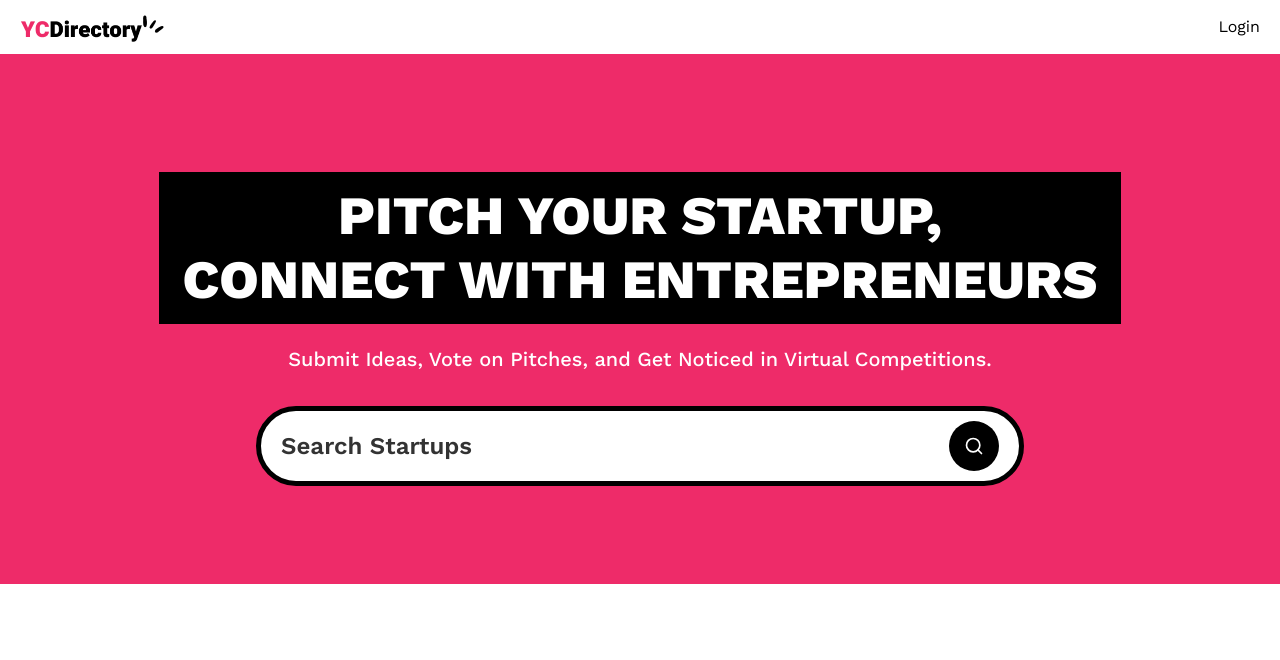
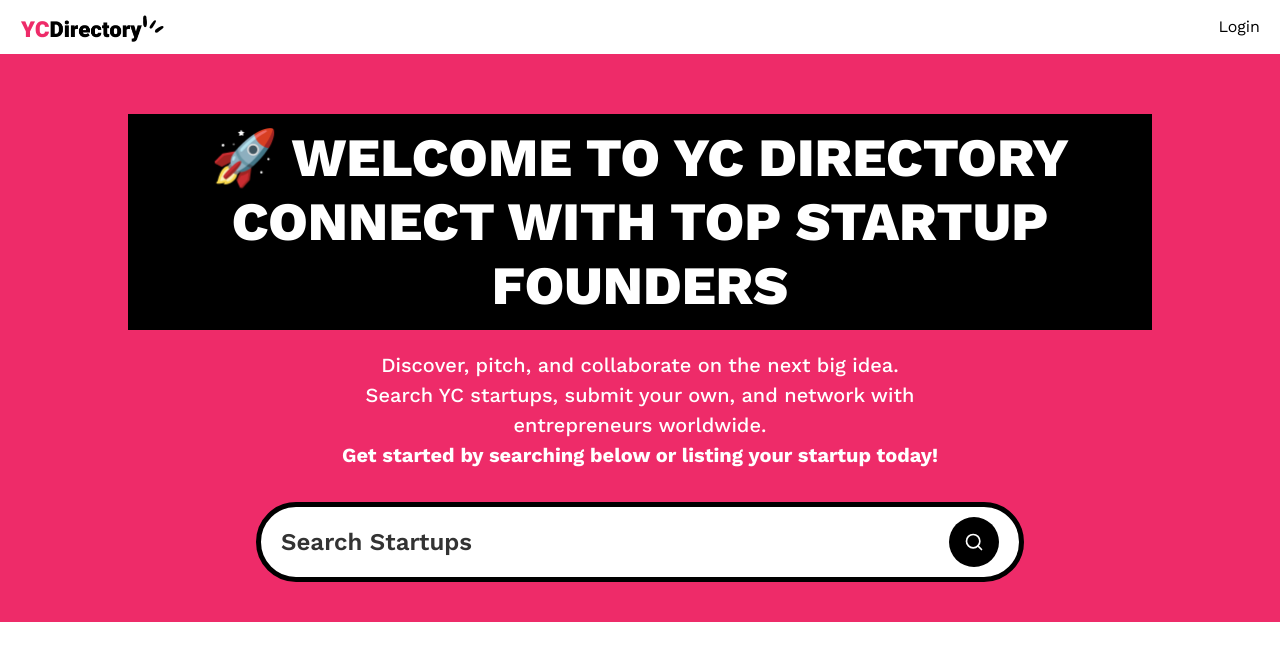
Before and after one commit to illeniumsf/yc_directory, a Next.js app: page / in a window 1280 px wide. Shown: the top 660 px of the page. Built offline with nearby package versions, Linux system fonts and the light colour scheme; no server answers.

Commit message:
Update page.tsx

```diff
--- a/app/(root)/page.tsx
+++ b/app/(root)/page.tsx
@@ -1,27 +1,21 @@
 import SearchForm from '@/components/SearchForm'
 
-// Make this into a fully functional URL modifying server rendered form
-
-// searchParams 从 URL 查询参数中获取数据，类型定义成 Promise，解析为可能包含 query string 的 object
-export default async function Home({searchParams,}: {searchParams: Promise<{ query?: string }>}) {
-  // 等待 Promise 解析并获取 query 值
+// Fully functional server-rendered startup directory landing page
+export default async function Home({ searchParams }: { searchParams: Promise<{ query?: string }> }) {
   const query = (await searchParams).query
 
   return (
-    <>
-      <section className='pink_container'>
-        <h1 className='heading'>
-          Pitch Your Startup, <br />
-          Connect With Entrepreneurs
-        </h1>
-        {/* Use exclamation mark ! when we want to override some other styles previously provided to this element */}
-        <p className='sub-heading !max-w-3xl'>
-          Submit Ideas, Vote on Pitches, and Get Noticed in Virtual
-          Competitions.
-        </p>
-
-        <SearchForm query={query} />
-      </section>
-    </>
+    <section className="pink_container">
+      <h1 className="heading">
+        🚀 Welcome to YC Directory <br />
+        Connect with Top Startup Founders
+      </h1>
+      <p className="sub-heading max-w-3xl">
+        Discover, pitch, and collaborate on the next big idea. <br />
+        Search YC startups, submit your own, and network with entrepreneurs worldwide.<br />
+        <b>Get started by searching below or listing your startup today!</b>
+      </p>
+      <SearchForm query={query} />
+    </section>
   )
 }
```
